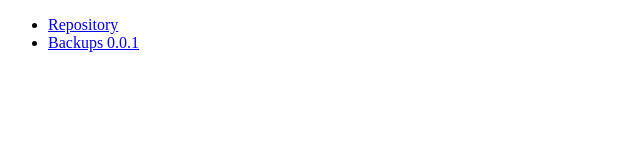
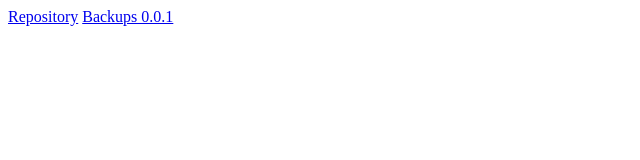
Before and after one commit to adrianfg92/kodi, a plain HTML site: page index.html in a window 1280 px wide. Shown: the whole page, without its empty margins (0-640 px from the left). Drawn offline with Linux system fonts and the light colour scheme.

Commit message:
Try Repo

```diff
--- a/index.html
+++ b/index.html
@@ -1,9 +1,3 @@
 <!DOCTYPE html>
-<ul>
-    <li>
-        <a href="repository/repository-0.0.1.zip">Repository</a>
-    </li>
-    <li>
-        <a href="kodi.backups/kodi.backups-0.0.1.zip">Backups 0.0.1</a>
-    </li>
-</ul>
+<a href="repository/repository-0.0.1.zip">Repository</a>
+<a href="kodi.backups/kodi.backups-0.0.1.zip">Backups 0.0.1</a>
```
